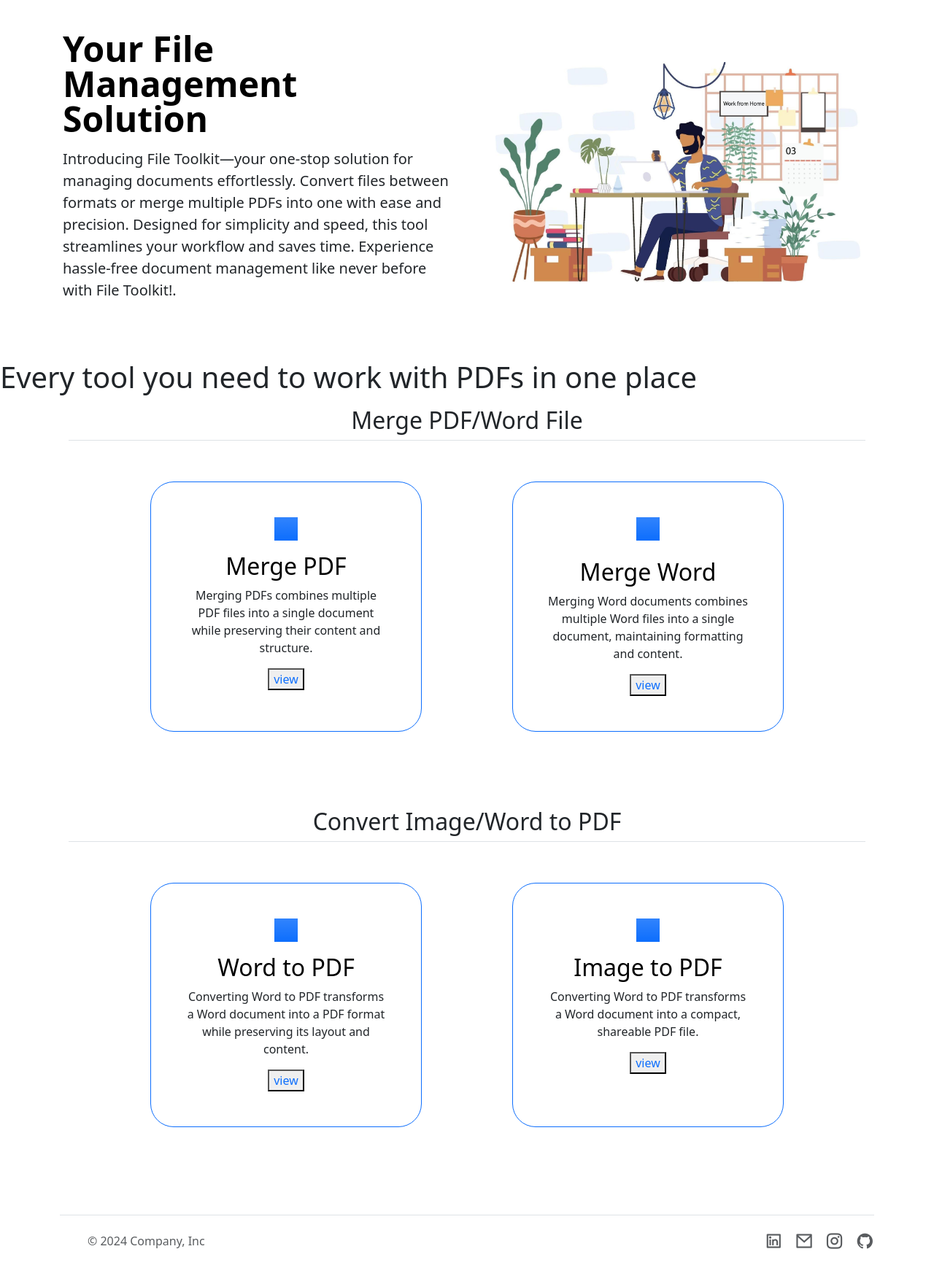
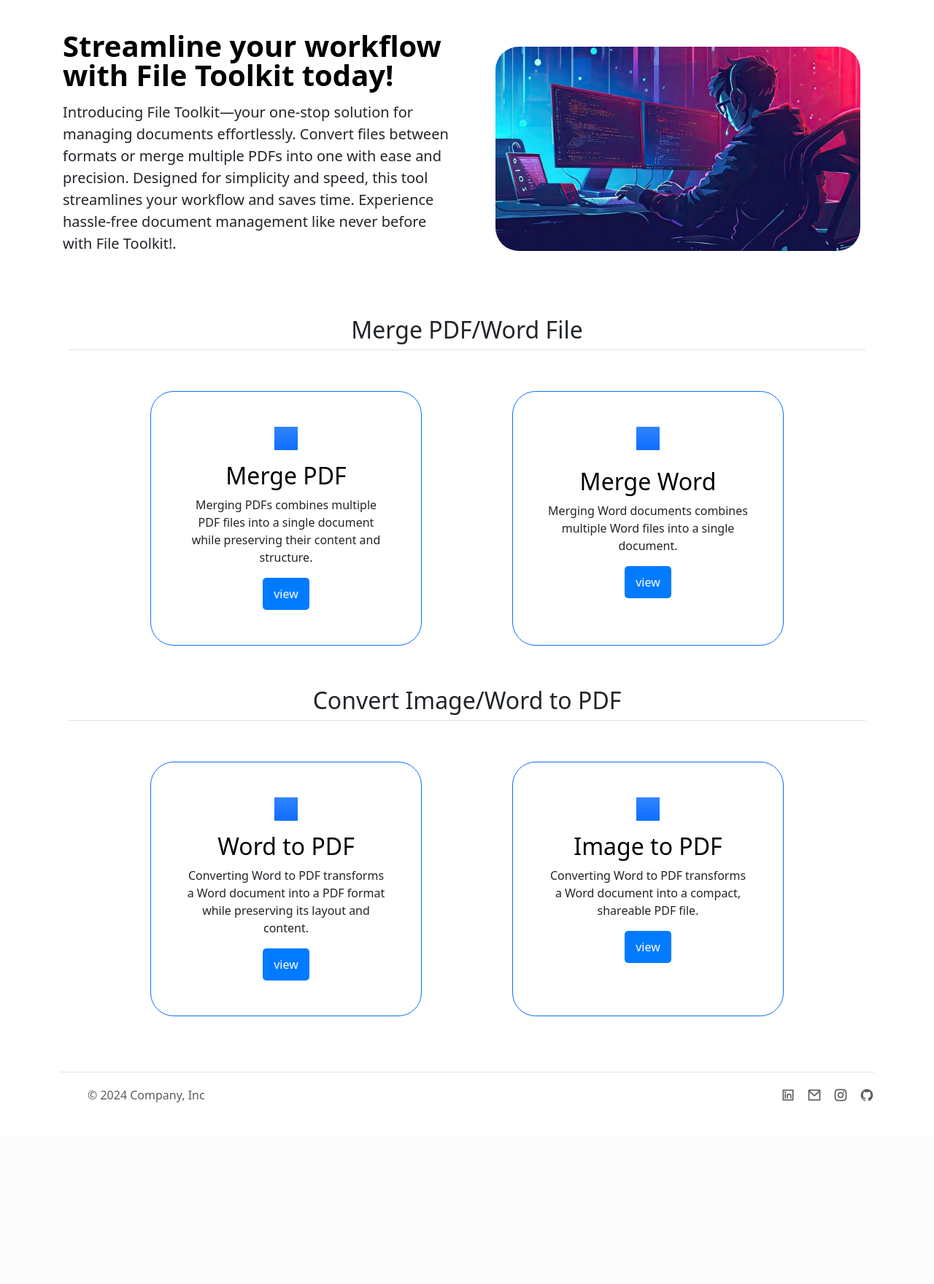
Before and after one commit to Sharath-shetty28/Django, a Django app: page / in a window 1280 px wide. Shown: the part 347-2107 px from the top of the page at 73% size. After the commit the page ends 1858 px from the top, so only its background shows below. Run offline with Django 5.2, Linux system fonts and the light colour scheme; some libraries are stand-ins or nearby versions.

Commit message:
style done

```diff
--- a/pdf_toolkit/converter/static/stylesheets/converter.css
+++ b/pdf_toolkit/converter/static/stylesheets/converter.css
@@ -71,3 +71,7 @@ button {
 button:hover {
   background-color: #0056b3;
 }
+nav {
+  background-color: black;
+  color: white;
+}
--- a/pdf_toolkit/pdf_merger/static/stylesheets/style.css
+++ /dev/null
@@ -1,4 +0,0 @@
-footer a {
-  text-decoration: none;
-  font-size: 2vw;
-}
--- a/pdf_toolkit/pdf_merger/templates/merge/index.html
+++ b/pdf_toolkit/pdf_merger/templates/merge/index.html
@@ -1,4 +1,3 @@
-{% load static %}
 <!DOCTYPE html>
 <html lang="en">
   <head>
@@ -11,15 +10,55 @@
       integrity="sha384-QWTKZyjpPEjISv5WaRU9OFeRpok6YctnYmDr5pNlyT2bRjXh0JMhjY6hW+ALEwIH"
       crossorigin="anonymous"
     />
+
     <link
       href="https://cdn.jsdelivr.net/npm/remixicon@4.5.0/fonts/remixicon.css"
       rel="stylesheet"
     />
-    <link rel="stylesheet" href="{% static 'stylesheets/style.css' %}" />
+    <style>
+      html,
+      body {
+        margin: 0;
+        padding: 0;
+        width: 100%;
+        height: 100%;
+        overflow: scroll; /* Enable scrolling */
+      }
+
+      /* Hide scrollbars */
+      ::-webkit-scrollbar {
+        display: none; /* For Chrome, Safari, Edge */
+      }
+
+      /* For Firefox */
+      body {
+        scrollbar-width: none; /* Firefox */
+      }
+
+      footer a {
+        font-size: 20px;
+        text-decoration: none;
+      }
+      button {
+        background-color: #007bff;
+        color: #fff;
+        border: none;
+        padding: 10px 15px;
+        border-radius: 5px;
+        cursor: pointer;
+      }
+      button a {
+        color: white;
+      }
+      nav {
+        background: black;
+        color: white;
+      }
+    </style>
   </head>
   <body>
     <nav
-      class="navbar navbar-expand-lg navbar-dark bg-dark"
+      class="navbar navbar-expand-lg navbar-dark"
       aria-label="Offcanvas navbar large"
     >
       <div class="container-fluid">
@@ -136,8 +175,8 @@
           />
         </div>
         <div class="col-lg-6">
-          <h1 class="display-5 fw-bold text-body-emphasis lh-1 mb-3">
-            Your File Management Solution
+          <h1 class="display-7 fw-bold text-body-emphasis lh-1 mb-3">
+            Streamline your workflow with File Toolkit today!
           </h1>
           <p class="lead">
             Introducing File Toolkit—your one-stop solution for managing
@@ -147,21 +186,11 @@
             time. Experience hassle-free document management like never before
             with File Toolkit!.
           </p>
-          {% comment %}
-          <div class="d-grid gap-2 d-md-flex justify-content-md-start">
-            <button type="button" class="btn btn-primary btn-lg px-4 me-md-2">
-              Primary
-            </button>
-            <button type="button" class="btn btn-outline-secondary btn-lg px-4">
-              Default
-            </button>
-          </div>
-          {% endcomment %}
         </div>
       </div>
     </div>
-    <h1>Every tool you need to work with PDFs in one place</h1>
-    <div class="container text-center px-4 py-2" id="featured-3">
+
+    <div class="container text-center px-4 py-1" id="featured-3">
       <h2 class="pb-2 border-bottom">Merge PDF/Word File</h2>
       <div class="row g-4 py-5 row-cols-1 row-cols-lg-3 justify-content-evenly">
         <div class="box1 feature col p-5 border border-primary rounded-5">
@@ -193,7 +222,7 @@
           <h3 class="fs-2 text-body-emphasis">Merge Word</h3>
           <p>
             Merging Word documents combines multiple Word files into a single
-            document, maintaining formatting and content.
+            document.
           </p>
           <button>
             <a href="/merge/merge_words" class="text-decoration-none"> view </a>
@@ -201,7 +230,7 @@
         </div>
       </div>
     </div>
-    <div class="container text-center px-4 py-5" id="featured-3">
+    <div class="container text-center px-4 py-1" id="featured-3">
       <h2 class="pb-2 border-bottom">Convert Image/Word to PDF</h2>
       <div class="row g-4 py-5 row-cols-1 row-cols-lg-3 justify-content-evenly">
         <div class="feature col p-5 border border-primary rounded-5">
```
Also changed, not shown: pdf_toolkit/converter/templates/converter/img_to_pdf.html (+7 -1 lines), pdf_toolkit/converter/templates/converter/word_to_pdf.html (+8 -2 lines), pdf_toolkit/pdf_merger/templates/merge/merge_pdfs.html (+7 -1 lines), pdf_toolkit/pdf_merger/templates/merge/merge_words.html (+7 -1 lines), pdf_toolkit/static/images/image.jpg.
